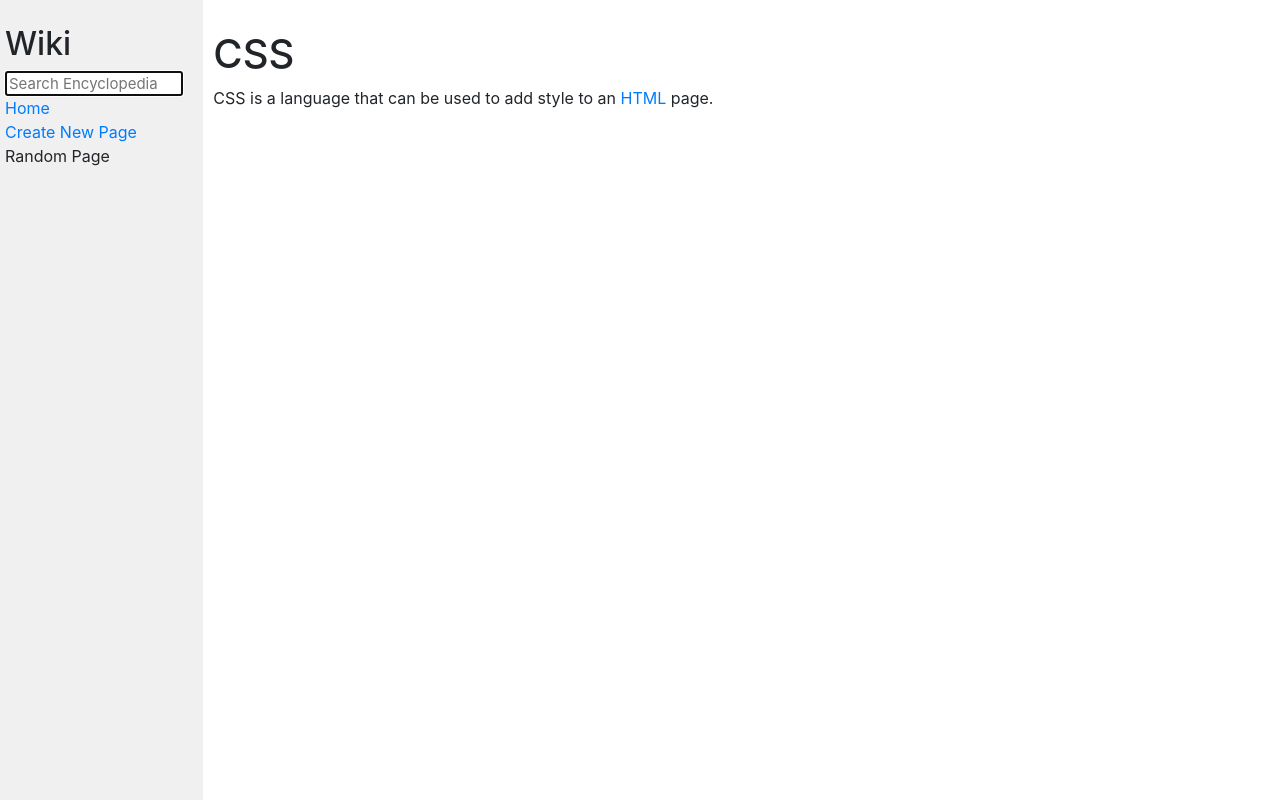
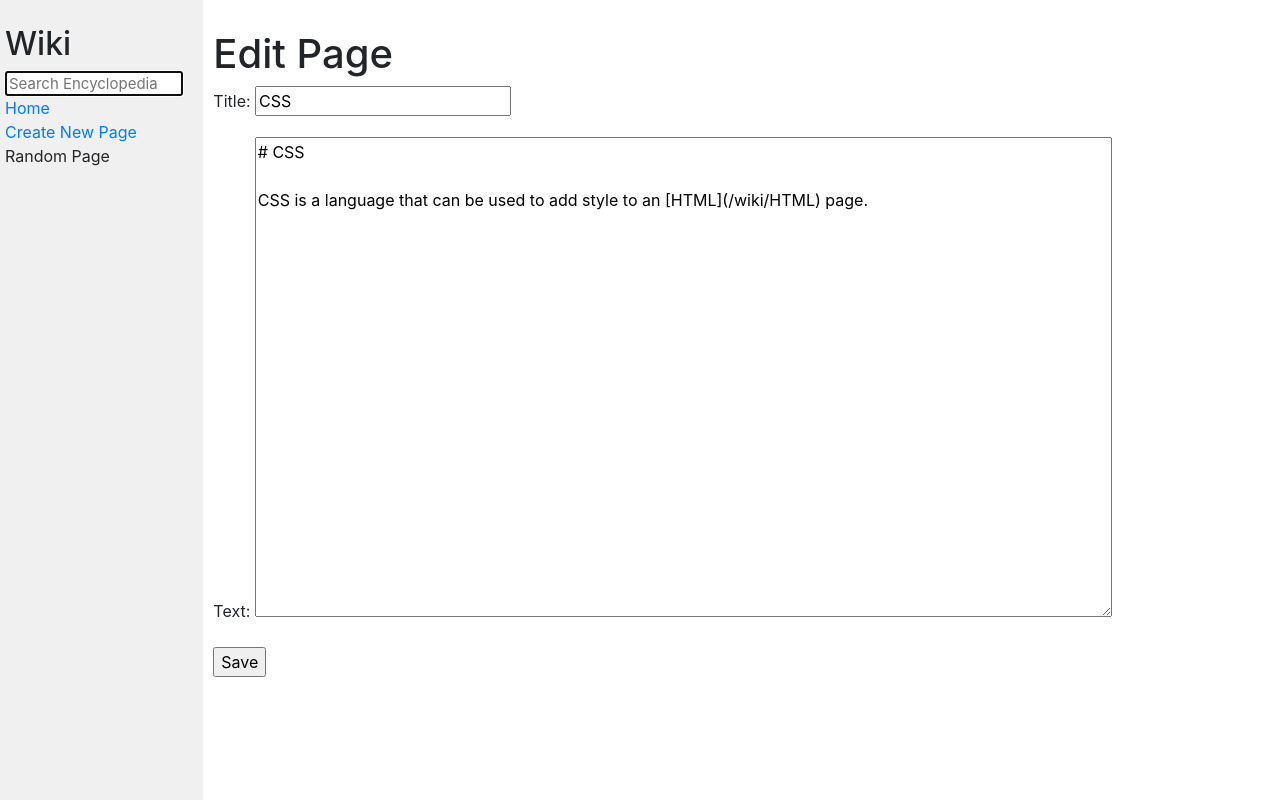
Before and after one commit to oleg40/codespaces-blank, a Django app: page /wiki/CSS?edit=true in a window 1280 px wide. Run offline with Django 3.2, Linux system fonts and the light colour scheme; some libraries are stand-ins or nearby versions.

Commit message:
edit page

```diff
--- /dev/null
+++ b/wiki/encyclopedia/templates/encyclopedia/edit.html
@@ -0,0 +1,15 @@
+{% extends "encyclopedia/layout.html" %}
+
+{% block title %}
+    Edit Page
+{% endblock %}
+
+{% block body %}
+    <h1>Edit Page</h1>
+    <form action="{{ title }}" method="post">
+        {% csrf_token %}
+        {{ form.as_p }}
+        <input type="submit" value="Save">
+    </form>
+
+{% endblock %}
--- a/wiki/encyclopedia/templates/encyclopedia/entry.html
+++ b/wiki/encyclopedia/templates/encyclopedia/entry.html
@@ -5,7 +5,7 @@
 {% endblock %}
 
 {% block body %}
-
+    <a href="{{ title }}?edit=true">Edit</a>
     {{ content | safe }}
 
 {% endblock %}
--- a/wiki/encyclopedia/urls.py
+++ b/wiki/encyclopedia/urls.py
@@ -6,5 +6,5 @@ urlpatterns = [
     path("", views.index, name="index"),
     path("search", views.search, name="search"),
     path("wiki/<str:title>", views.entry, name="entry"),
-    path("new", views.new, name="new")
+    path("new", views.new, name="new"),
 ]
--- a/wiki/encyclopedia/views.py
+++ b/wiki/encyclopedia/views.py
@@ -3,6 +3,7 @@ from django.urls import reverse
 from django.http import HttpResponseRedirect
 from django import forms
 import markdown2
+import os
 
 from . import util
 
@@ -13,8 +14,31 @@ def index(request):
     })
 
 def entry(request, title):
+
     if util.get_entry(title):
-        content = markdown2.markdown(util.get_entry(title))
+        content = util.get_entry(title)
+        if request.GET.get("edit") == "true":
+            class EditForm(forms.Form):
+                editTitle = forms.CharField(label="Title")
+                editText = forms.CharField(widget=forms.Textarea, label="Text")
+            emptyForm = EditForm(initial={
+                "editTitle": title,
+                "editText": content
+            })
+            if request.method == "POST":
+                filledForm = EditForm(request.POST)
+                if filledForm.is_valid():
+                    newTitle = filledForm.cleaned_data["editTitle"]
+                    newText = filledForm.cleaned_data["editText"]
+                    os.rename(f"entries/{title}.md", f"entries/{newTitle}.md")
+                    with open(f"entries/{newTitle}.md", "w") as file:
+                        file.write(newText)
+                    return HttpResponseRedirect(f"wiki/{newTitle}")
+            return render(request, "encyclopedia/edit.html", {
+                "title": title,
+                "form": emptyForm
+        })
+        content = markdown2.markdown(content)
         return render(request, "encyclopedia/entry.html", {
             "title": title,
             "content": content
@@ -55,8 +79,8 @@ def new(request):
                 return render(request, "encyclopedia/error.html", {
                     "exists": exists
                 })
-            with open(f"entries/{title}.md", "w") as f:
-                f.write(text)
+            with open(f"entries/{title}.md", "w") as file:
+                file.write(text)
             return HttpResponseRedirect(reverse('new'))
 
     return render(request, "encyclopedia/new.html", {
```
